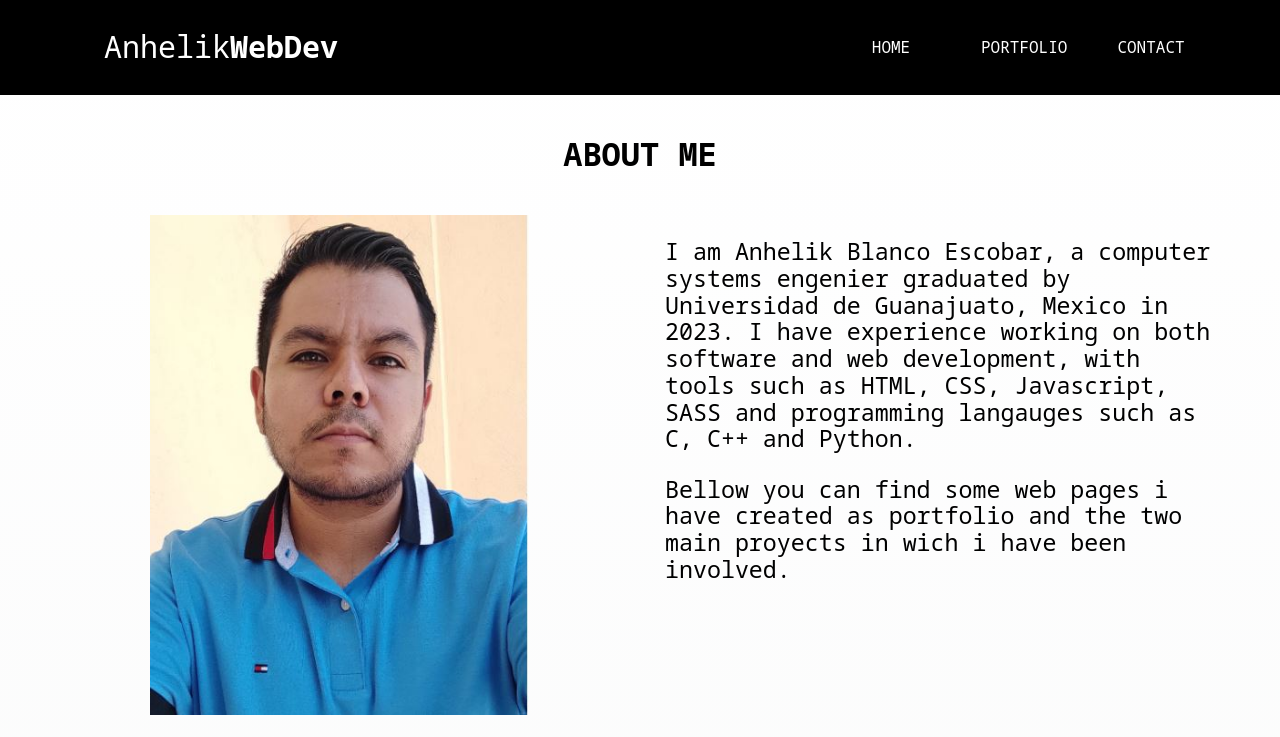
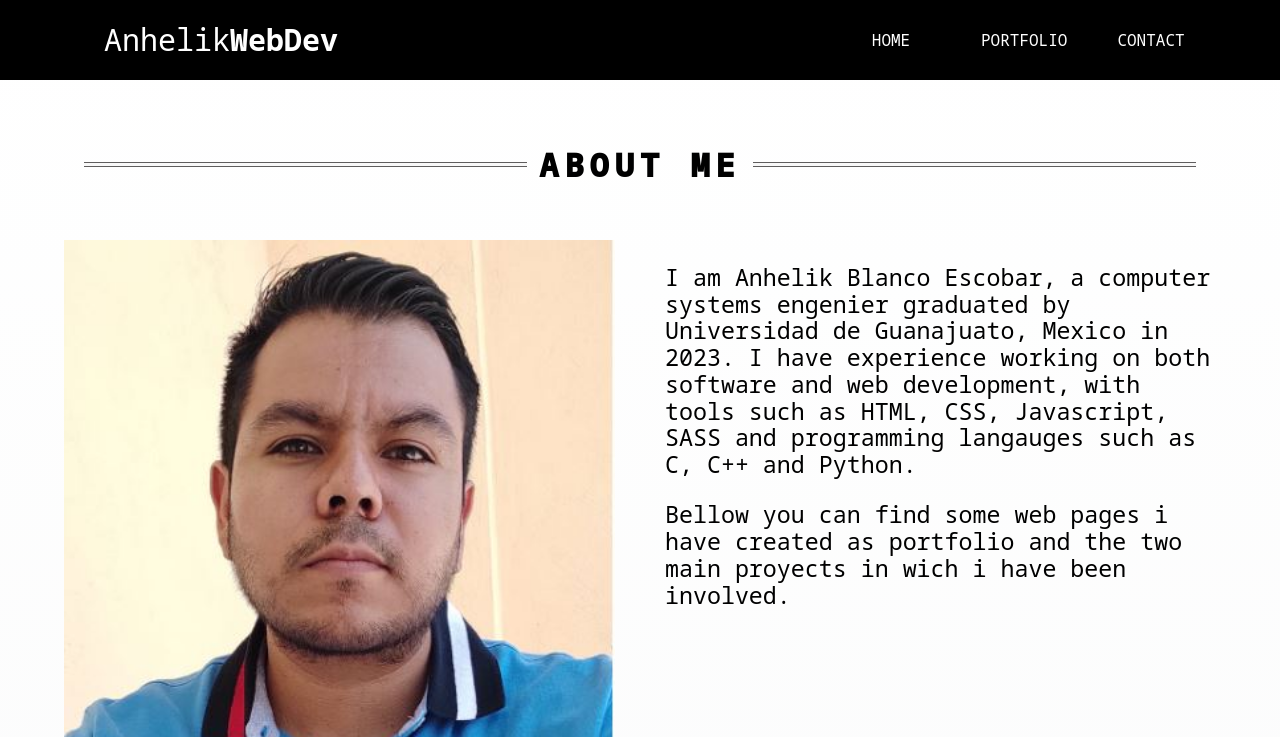
Before and after one commit to anhelikscbr1/anhelikscbr1.github.io, a plain HTML site: page index.html in a window 1280 px wide. Shown: the top 737 px of the page. Drawn offline with Linux system fonts and the light colour scheme.

Commit message:
general changes

```diff
--- a/index.html
+++ b/index.html
@@ -28,7 +28,9 @@
     </header>
 
     <main class="content">
-        <h1 class="text-center" style="padding: 2rem;">ABOUT ME</h1>
+        <div class="section-title first-title">
+            <h1>ABOUT ME</h1>
+        </div>
         <section class="aboutme">
             <div class="photo text-center">
                 <picture>
@@ -45,8 +47,9 @@
                 <p>Bellow you can find some web pages i have created as portfolio and the two main proyects in wich i have been involved.</p>
             </div>
         </section>
-
-        <h1 class="text-center section-title">PORTFOLIO</h1>
+        <div class="section-title">
+            <h1>PORTFOLIO</h1>
+        </div>
         <section class="portfolio">
             <div class="card text-center">
                 <h3>Coffe Shop-frontend</h3>
@@ -85,7 +88,9 @@
             </div>
         </section>
 
-        <h1 class="text-center section-title">MY PROYECTS</h1>
+        <div class="section-title">
+            <h1>MY PROYECTS</h1>
+        </div>
         <section class="proyects">
             <div class="card text-center">
                 <h3> Face Recognition App with FaceNet and MTCNN</h3>
--- a/scss/base/_globals.scss
+++ b/scss/base/_globals.scss
@@ -45,9 +45,50 @@ h3{
     padding: 1rem;
     font-weight: 600;
     font-size: 2rem;
-    border-radius: 0.2rem;
+    border-radius: 0.5rem;
     &:hover{
         background-color: black;
         color: white;
     }
 }
+
+h1 {
+    text-align: center;
+    position: relative;
+    padding: 2rem;
+    font-family: v.$mainFont;
+    letter-spacing: 10px;
+    font-weight: 800;
+
+  }
+
+  h1 span {
+    display: block;
+    font-size: 0.5em;
+    line-height: 1.3;
+  }
+  h1 em {
+    font-style: normal;
+
+  }
+.section-title h1 {
+    text-align: center;
+    font-size:3.2rem;
+    font-weight:1000;
+    color:#000000;
+    letter-spacing:0.6rem;
+    display: grid;
+    grid-template-columns: 1fr max-content 1fr;
+    grid-template-rows: 27px 0;
+    grid-gap: 1.2rem;
+    align-items: center;
+}
+
+    .section-title h1:after,.section-title h1:before {
+        content: " ";
+        display: block;
+        border-bottom: 1px solid v.$darkGray;
+        border-top: 1px solid v.$darkGray;
+        height: 5px;
+      background-color:#f8f8f8;
+    }
--- a/scss/base/_variables.scss
+++ b/scss/base/_variables.scss
@@ -1,7 +1,7 @@
 //* Colors
 $backColor: #F2F3F4;
 $gray: #979899;
-$darkGray: #757575;;
+$darkGray: #413f3fd5;;
 $black: #1E1E1E;
 $yellow: #F4D03F;
 $blue: #3F63F4;
--- a/scss/layout/_aboutme.scss
+++ b/scss/layout/_aboutme.scss
@@ -8,12 +8,17 @@
 }
 
 .aboutme{
+    margin-top: 3rem;
     img{
-        width: auto;
-        height: 50rem;
+        width: 100%;
+        height: auto;
     }
 
     p{
         font-size: 2.33rem;
     }
 }
+
+.first-title{
+    margin-top: 9rem;
+}
--- a/scss/layout/_header.scss
+++ b/scss/layout/_header.scss
@@ -9,7 +9,10 @@
 
 @include m.tablet{
    .header{
-        height: 9.5rem;
+        z-index: 100;
+        position: fixed;
+        top: 0px;
+        height: 8rem;
     }
     .reference{
         text-align: center;
```
Also changed, not shown: css/app.css, 1 other file.
